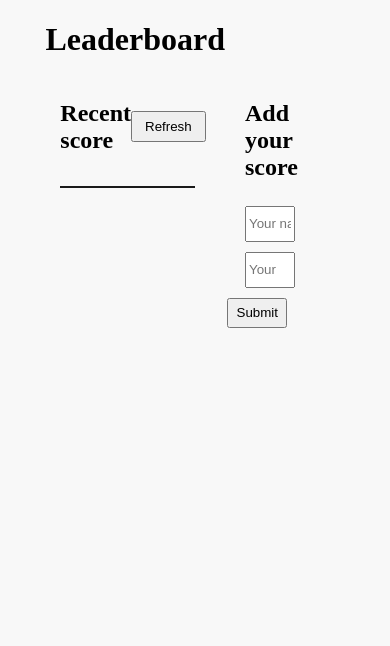
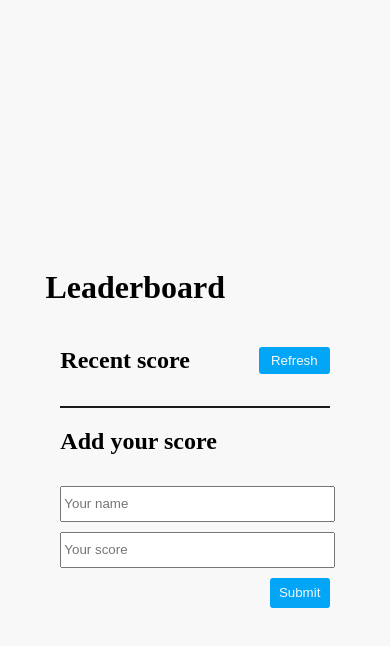
Before and after one commit to sulaimonaa/leaderboard, a website built with webpack: page src/index.html in a window 390 px wide. Built offline with nearby package versions, Linux system fonts and the light colour scheme; no server answers.

Commit message:
added styles for responsiveness

```diff
--- a/src/css/style.css
+++ b/src/css/style.css
@@ -5,17 +5,20 @@ body {
 .container {
   width: 80%;
   margin: 0 auto;
+  display: flex;
+  flex-direction: column;
+  height: 100vh;
+  justify-content: center;
 }
 
 .container-wrap {
   width: 90%;
   margin: 0 auto;
-  display: flex;
-  gap: 50px;
+  display: block;
 }
 
 .display-score {
-  width: 50%;
+  width: 100%;
   display: flex;
   flex-direction: column;
   gap: 12px;
@@ -29,6 +32,15 @@ body {
 
 .btn {
   padding: 6px 12px;
+  background: #03a5f6;
+  color: #f8f8f8;
+  transition: background 1s;
+  border: none;
+  border-radius: 3px;
+}
+
+.btn:hover {
+  background: #4ac0fb;
 }
 
 .scores {
@@ -50,7 +62,15 @@ li {
 }
 
 .add-score {
-  width: 50%;
+  width: 100%;
+  display: flex;
+  flex-direction: column;
+  gap: 6px;
+}
+
+form.add-score {
+  width: 100%;
+  display: block;
 }
 
 form input {
@@ -62,4 +82,28 @@ form input {
 .sub-btn {
   float: right;
   width: 60px;
+  background: #03a5f6;
+  color: #f8f8f8;
+  transition: background 1s;
+  border: none;
+  border-radius: 3px;
 }
+
+.sub-btn:hover {
+  background: #4ac0fb;
+}
+
+@media (min-width: 768px) {
+  .container-wrap {
+    display: flex;
+    gap: 50px;
+  }
+
+  .display-score {
+    width: 50%;
+  }
+
+  .add-score {
+    width: 50%;
+  }
+}
```
Also changed, not shown: dist/index.bundle.js.
